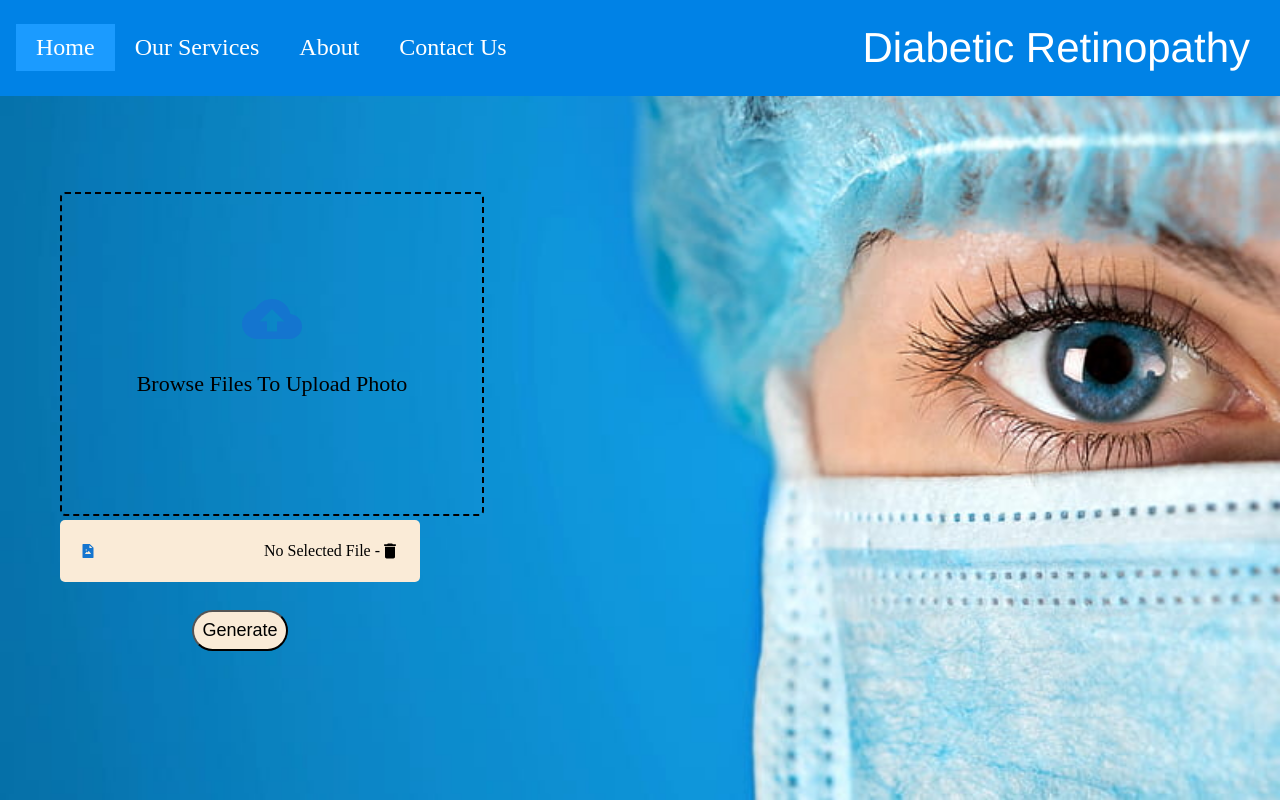
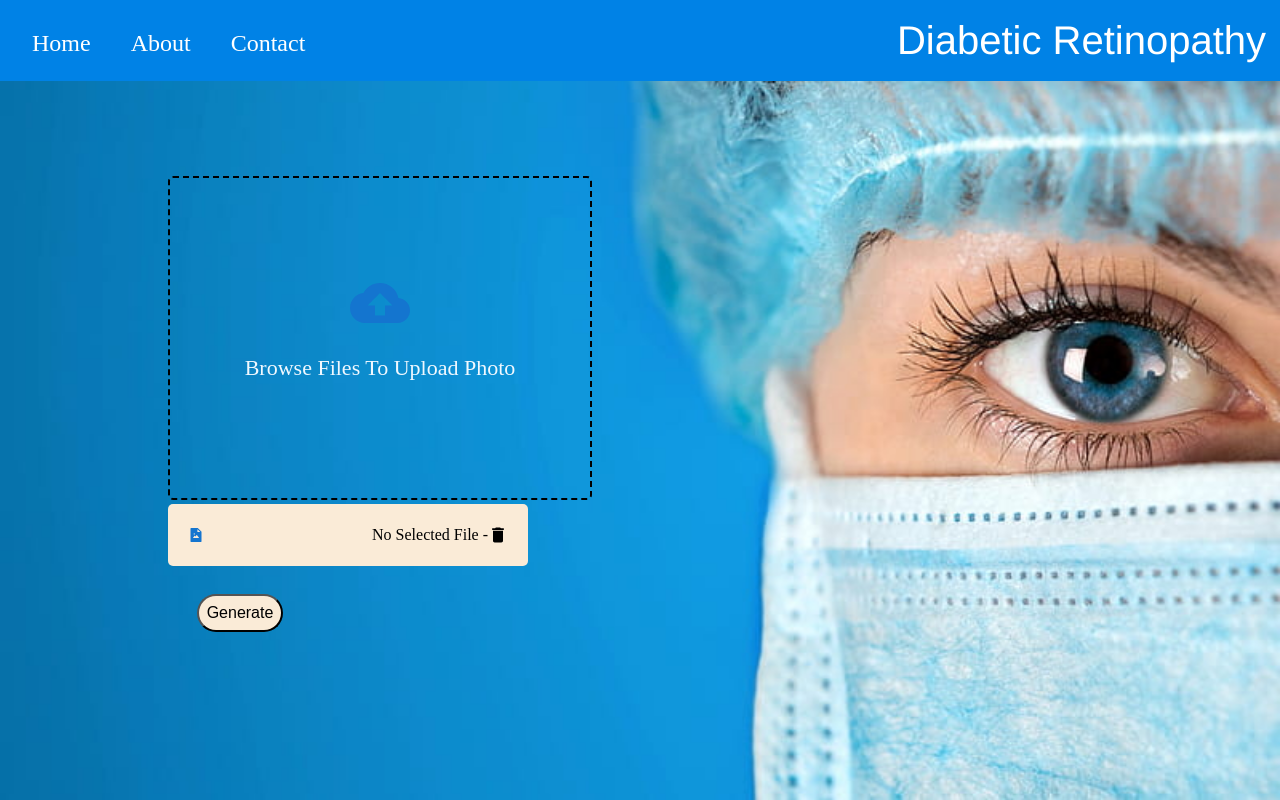
Before and after one commit to 3omda8/Graduation_Project_UI, a React (Create React App) app: page / in a window 1280 px wide. Built offline with nearby package versions, Linux system fonts and the light colour scheme; data requests are answered from the project's data file.

Commit message:
link pages with each other & make about page and home page unusable of upload photo js & css/ add 2 images edit app.js & index.js

```diff
--- a/src/App.js
+++ b/src/App.js
@@ -1,13 +1,13 @@
 
 import './App.css';
-
 import React, { useEffect } from 'react';
 import axios from 'axios';
 import Uploadphoto from './components/UploadPhoto';
 import Navbar from './components/navbar';
-
-
-
+import { Routes,Route } from 'react-router-dom'
+import About from './components/About';
+import Home from './components/Home';
+import Contact from './components/Contact';
 
 export default function App() {
 
@@ -30,9 +30,13 @@ export default function App() {
 <section>
 <Navbar />
 </section>
-<section className='custom'>
-<Uploadphoto />
-</section>
+<br></br> <br></br> <br></br> <br></br>
+<Routes>
+    <Route path="/" element={<Home />} />
+     <Route path="about"   element={<About />} />
+     <Route path="contact"   element={<Contact />} />
+</Routes>
+
 </>
 
   )
--- a/src/components/About.css
+++ b/src/components/About.css
@@ -0,0 +1,25 @@
+.imag{
+
+    margin-left: 260px;
+    width: 62vw;
+    height: 70vh;
+    margin-bottom: 8px;
+}
+
+.imag1{
+
+float: right;
+margin-right: 64px;
+height: 82vh;
+width: 26vw;
+}
+
+.font{
+
+    color: aliceblue;
+}
+
+.special{
+
+    color: black;
+}
--- /dev/null
+++ b/src/components/About.js
@@ -0,0 +1,92 @@
+import'./About.css'
+import summery from "../images/summery.png"
+import def from "../images/Define.jpg"
+
+export default function About(){
+
+    return(
+
+        <>
+        <div className='font'>
+        <br></br>
+        <h2>First : What the meaning of Diabetic Retinopathy ? <img src={def} className="imag1" /> </h2>
+
+        <h4>Diabetic retinopathy is a complication of diabetes, caused by high blood sugar levels damaging
+        <br></br>the back of the eye (retina). It can cause blindness if left undiagnosed and untreated.However,
+        <br></br>it usually takes several years for diabetic retinopathy to reach a stage where it could threaten
+        <br></br> your sight. </h4>
+
+
+        <br></br> <br></br>
+
+
+        <h2> What causes diabetic retinopathy ? </h2>
+
+        <h4>Glucose, or blood sugar, is a main source of energy yet too much circulating in the blood can
+            <br></br> be harmful to the body.</h4>
+        <h4>Typically, the pancreas releases the hormone insulin, which helps cells absorb glucose for energy.
+             <br></br> In the case of diabetes, though, the body doesn’t make enough insulin or doesn’t use it properly.
+             <br></br> This causes glucose to accumulate in the blood.</h4>
+        <h4>Consistent levels of high blood sugar can affect different parts of the body, including the eyes.</h4>
+        <h4>Diabetic retinopathy doesn’t only weaken or damage the blood vessels in the eye. It can also cause
+            <br></br> the development of new abnormal blood vessels in the retina.</h4>
+
+            <br></br> <br></br>
+
+
+        <h2>What are stages of diabetic retinopathy ? </h2>
+        <h4>Diabetic retinopathy is a progressive eye disease classified by two types and four stages.</h4>
+        <h4>The two types are nonproliferative and proliferative. Nonproliferative refers to early stages
+            <br></br> of the disease, while proliferative is an advanced form of the disease.</h4>
+            <br></br>
+            <br></br>
+            <img src={summery} className="imag" />
+            <br></br>
+            <br></br>
+        <h2>Stage 1: Mild nonproliferative diabetic retinopathy  </h2>
+        <h4>This is the earliest stage of diabetic retinopathy, characterized by tiny areas of swelling
+            <br></br>in the blood vessels of the retina. These areas of swelling are known as micro aneurysms. </h4>
+        <h4>Small amounts of fluid can leak into the retina at the stage, triggering swelling
+            <br></br> of the macula. This is an area near the center of the retina.</h4>
+
+            <br></br>
+
+         <h2>Stage 2: Moderate nonproliferative diabetic retinopathy </h2>
+
+         <h4>Increased swelling of tiny blood vessels starts to interfere with blood flow to the retina,
+            <br></br> preventing proper nourishment. This causes an accumulation of blood and other fluids
+           <br></br> in the macula.</h4>
+
+           <br></br>
+
+           <h2>Stage 3: Severe nonproliferative diabetic retinopathy </h2>
+
+           <h4>A larger section of blood vessels in the retina become blocked, causing a significant decrease
+            <br></br>in blood flow to this area. At this point, the body receives signals to start growing new blood
+           <br></br> vessels in the retina.</h4>
+
+           <br></br>
+
+           <h2>Stage 4: Proliferative diabetic retinopathy </h2>
+
+           <h4>This is an advanced stage of the disease, in which new blood vessels form in the retina.Since
+            <br></br>these blood vessels are often fragile, there’s a higher risk of fluid leakage. This triggers
+           <br></br> different vision problems such as blurriness, reduced field of vision, and even blindness.</h4>
+
+           <br></br>
+
+
+           <h5 className='special'>For More Information Click
+             <a href='https://www.healthline.com/health/diabetes/diabetic-retinopathy-stages#stages'> Here</a>
+            </h5>
+
+
+
+
+            </div>
+        </>
+
+        );
+
+
+}
--- /dev/null
+++ b/src/components/Contact.js
@@ -0,0 +1,14 @@
+export default function Contact(){
+
+return(
+
+    <>
+
+    <h1>Contact page</h1>
+
+    </>
+
+
+)
+
+}
--- a/src/components/Home.css
+++ b/src/components/Home.css
@@ -0,0 +1,63 @@
+form{
+
+    display: flex;
+    flex-direction: column;
+    justify-content: center;
+    align-items: center;
+    border: 2px dashed;
+    height: 320px;
+    width: 420px;
+    cursor: pointer;
+    border-radius: 5px;
+    margin-top: 96px;
+    margin-left: 160px;
+}
+
+.Upload-row{
+    display: flex;
+    justify-content: space-between;
+    align-items: center;
+    padding: 15px 20px;
+    border-radius: 5px;
+    background-color: antiquewhite;
+    width: 25vw;
+    height: 4vh;
+    margin-top: 4px;
+    margin-left: 160px;
+
+}
+
+.upload-content{
+
+    display: flex;
+    align-items: center;
+
+}
+
+
+.font{
+
+    font-size: 22px;
+}
+
+
+
+
+
+.btnstyle {
+
+    padding: 8px;
+    margin-top: 20px;
+    text-align: center;
+
+}
+
+
+.fontsi{
+
+    font-size: 16px;
+    border-radius: 24px;
+    padding: 8px;
+    background-color:antiquewhite;
+    margin-right: 800px;
+}
--- a/src/components/Home.js
+++ b/src/components/Home.js
@@ -1,23 +1,68 @@
-import React from "react";
-import Navbar from "./navbar";
-import cb from '../images/retina1.jpeg'
+import'./Home.css'
+import { useState} from "react";
+import "./Uploadphoto.css"
+import {MdCloudUpload,MdDelete} from 'react-icons/md'
+import { AiFillFileImage } from "react-icons/ai"
+
 
 export default function Home() {
+    const [image,setImage]=useState(null)
+    const [fileName,setFileName] =useState("No Selected File")
+    return(
+    <>
+    <main>
+        <form
+        onClick={() => document.querySelector(".input-field").click()}
+        >
+            <input type="file"  accept="image/*"  className="input-field" hidden
 
-return(
+            onChange={({target : {files}}) => {
 
-<>
-<body>
+                files[0] && setFileName(files[0].name)
+                if(files){
 
-<Navbar />
+                    setImage(URL.createObjectURL(files[0]))
+                }
 
-</body>
+            } }
 
+            />
 
-</>
+            { image ?
+             <img src={image} width={412} height={312} alt={fileName}/>
+             :
+            <>
 
-);
+            <MdCloudUpload color="#1475cf"  size={60}  />
+            <p className="font">Browse Files To Upload Photo</p>
+            </>
+            }
+        </form>
+        <section className="Upload-row">
 
+    <AiFillFileImage color="#1475cf" />
+    <span className="upload-content">
+
+        {fileName} -
+        <MdDelete size={20}
+        onClick={() => {
+            setFileName("No Selected File")
+            setImage(null)
+         }}
+        />
+
+    </span>
+    </section>
+
+    <section className="btnstyle">
+
+    <button className="fontsi"> Generate </button>
+
+    </section>
+    </main>
+
+    </>
+    );
 
 
 
--- a/src/components/Uploadphoto.css
+++ b/src/components/Uploadphoto.css
@@ -45,7 +45,6 @@ form{
 
 .btnstyle {
 
-    border-radius: 24px;
     padding: 8px;
     margin-top: 20px;
     text-align: center;
@@ -53,11 +52,9 @@ form{
 }
 
 
-
-
 .fontsi{
 
-    font-size: 18px;
+    font-size: 16px;
     border-radius: 24px;
     padding: 8px;
     background-color:antiquewhite;
--- a/src/components/navbar.css
+++ b/src/components/navbar.css
@@ -6,31 +6,35 @@
 
   .logo{
     color: white;
-    font-size: 42px;
+    font-size: 40px;
     font-family:'Franklin Gothic Medium', 'Arial Narrow', Arial, sans-serif;
     float:right;
     overflow: hidden;
-    margin-left: 160px;
     display: inline-block;
     text-align: center;
-    padding: 8px 14px;
+    padding: 6px 26px;
     text-decoration: none;
   }
 
   .bckg {
     list-style-type: none;
+    width: 100%;
     margin: 0;
-    padding: 16px;
+    padding: 12px;
     overflow: hidden;
     background-color: #0082e6;
+    position: fixed;
+    top: 0;
+    left: 0;
+
   }
 
   .navleft {
     float: left;
-
   }
 
-  li a {
+.link{
+
   margin-top: 8px;
   display: inline-block;
   color: white;
@@ -38,8 +42,5 @@
   text-align: center;
   padding: 10px 20px;
   text-decoration: none;
+
 }
-  .active{
-  background-color: #1b9bff;
-  color: white;
-  }
--- a/src/components/navbar.js
+++ b/src/components/navbar.js
@@ -1,6 +1,6 @@
 import React from 'react'
 import './navbar.css'
-
+import {Link} from 'react-router-dom'
 
 
 
@@ -10,10 +10,9 @@ export default function Navbar() {
 
     <nav>
       <ul className='bckg'>
-        <li className='navleft'><a className="active" href="https://www.google.com.eg/">Home</a></li>
-        <li className='navleft'><a href="#">Our Services</a></li>
-        <li className='navleft'><a href="#">About</a></li>
-        <li className='navleft'><a href="#">Contact Us</a></li>
+        <li className='navleft'><Link className="link" to="/">Home</Link></li>
+        <li className='navleft'><Link className="link" to="/about">About</Link></li>
+        <li className='navleft'><Link className="link" to="/contact">Contact </Link></li>
         <li  className='logo'>Diabetic Retinopathy</li>
 
       </ul>
--- a/src/index.js
+++ b/src/index.js
@@ -1,10 +1,9 @@
 import React from 'react';
 import { Component } from 'react'
 import ReactDOM from 'react-dom/client';
-import './index.css';
 import App from './App';
 import reportWebVitals from './reportWebVitals';
-import Home from './components/Home';
+import { BrowserRouter } from 'react-router-dom';
 
 
 
@@ -12,7 +11,13 @@ import Home from './components/Home';
 const root = ReactDOM.createRoot(document.getElementById('root'));
 root.render(
   <React.StrictMode>
-    <App />
+
+    <BrowserRouter>
+
+      <App />
+
+    </BrowserRouter>
+
   </React.StrictMode>
 );
 
```
Also changed, not shown: src/components/About.jsx (deleted), src/images/Define.jpg (added), src/images/summery.png (added). Lines whose indentation alone changed are shown as unchanged.
